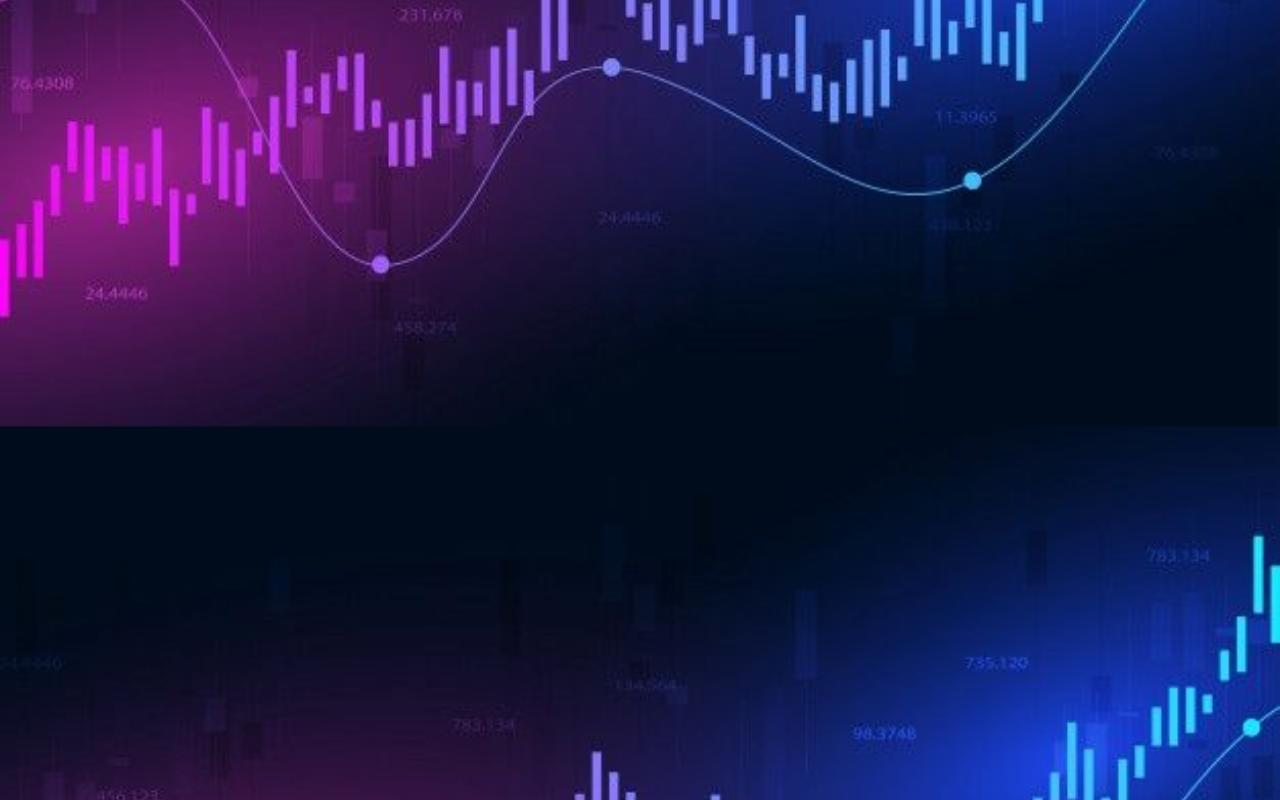
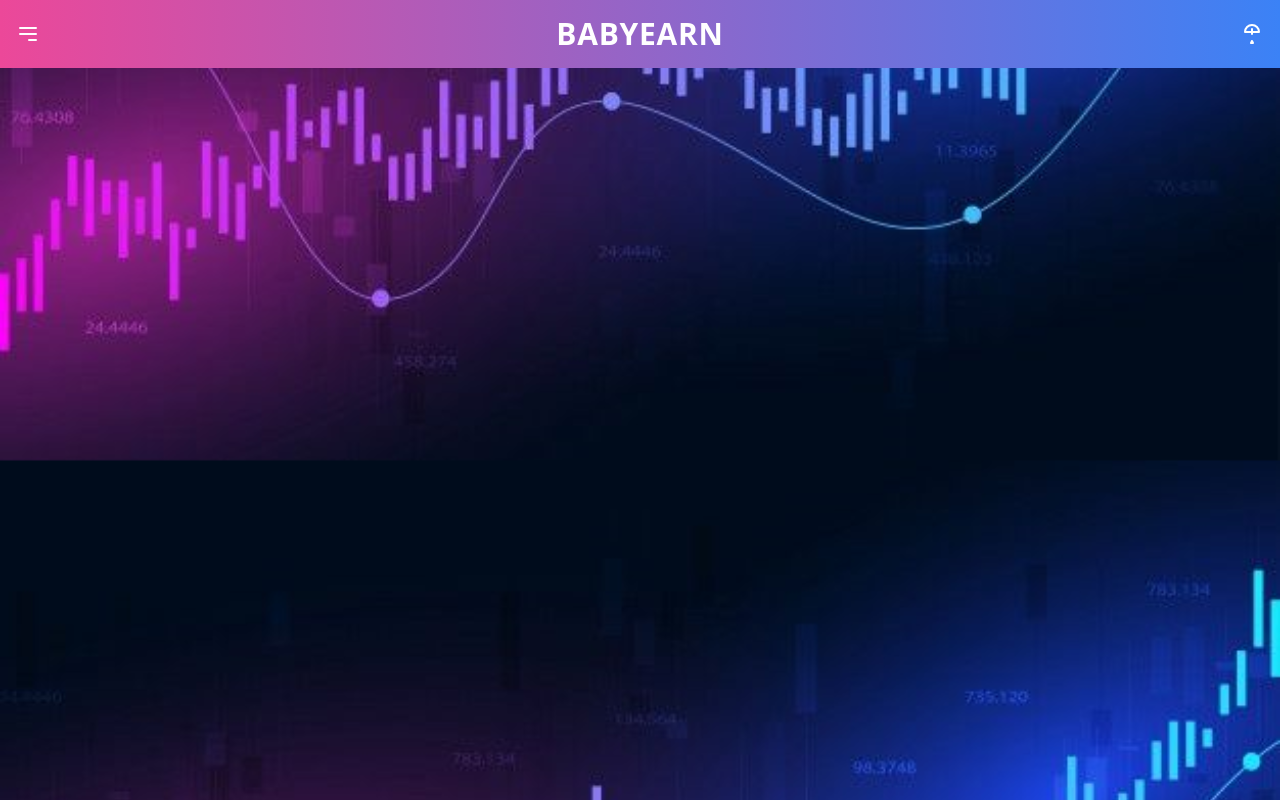
Before and after one commit to OUTER-DEV/frontend, a React (Create React App) app: page /header in a window 1280 px wide. Built offline with nearby package versions, Linux system fonts and the light colour scheme.

Commit message:
feat : add navbar component

```diff
--- a/package.json
+++ b/package.json
@@ -7,6 +7,7 @@
     "@testing-library/react": "^13.4.0",
     "@testing-library/user-event": "^13.5.0",
     "autoprefixer": "^10.4.17",
+    "clsx": "^2.1.0",
     "dotenv": "^16.4.1",
     "postcss": "^8.4.33",
     "postcss-cli": "^11.0.0",
@@ -16,7 +17,8 @@
     "react-router-dom": "^5.2.0",
     "react-scripts": "5.0.1",
     "tailwindcss": "^3.4.1",
-    "web-vitals": "^2.1.4"
+    "web-vitals": "^2.1.4",
+    "zustand": "^4.5.0"
   },
   "scripts": {
     "start": "react-scripts start",
--- a/src/App.js
+++ b/src/App.js
@@ -4,8 +4,7 @@ import { BrowserRouter as Router, Route, Switch, Redirect  } from 'react-router-
 
 
 import Login from "./Login/login"
-import MainPage from "./Main/main"
-
+import Header from './Header/Header';
 
 function App() {
   return (
@@ -14,9 +13,9 @@ function App() {
   <Switch>
   <Route exact path="/">
         <Redirect to="/login" />
-      </Route>
-    <Route path="/login" component={Login} />
-    <Route path="/main" component={MainPage} />
+  </Route>
+  <Route path="/login" component={Login} />
+  <Route path="/header" component={Header} />
   </Switch>
 </Router>
     </>
--- /dev/null
+++ b/src/Header/Header.js
@@ -0,0 +1,7 @@
+import Navbar from "./Navbar";
+
+export default function Header() {
+    return (
+        <Navbar/>
+    )
+}
--- /dev/null
+++ b/src/Header/Navbar.js
@@ -0,0 +1,50 @@
+export default function Navbar() {
+    return(
+        <nav className="bg-gradient-to-r from-pink-500 to-blue-500 p-4">
+      <div className="container mx-auto flex justify-between items-center">
+        {/* Icône pour les options à gauche */}
+        <div className="text-white">
+          {/* Remplacez l'icône ci-dessous par l'icône que vous souhaitez utiliser */}
+          <svg
+            xmlns="http://www.w3.org/2000/svg"
+            fill="none"
+            viewBox="0 0 24 24"
+            stroke="currentColor"
+            className="h-6 w-6 cursor-pointer"
+          >
+            <path
+              strokeLinecap="round"
+              strokeLinejoin="round"
+              strokeWidth="2"
+              d="M4 6h16M4 12h16m-7 6h7"
+            />
+          </svg>
+        </div>
+
+        {/* Nom de l'application au centre avec une police plus grande et stylée */}
+        <div className="text-white text-3xl font-extrabold tracking-wide">
+          BABYEARN
+        </div>
+
+        {/* Icône en forme de point d'interrogation à droite */}
+        <div className="text-white">
+          {/* Remplacez l'icône ci-dessous par l'icône que vous souhaitez utiliser */}
+          <svg
+            xmlns="http://www.w3.org/2000/svg"
+            fill="none"
+            viewBox="0 0 24 24"
+            stroke="currentColor"
+            className="h-6 w-6 cursor-pointer"
+          >
+            <path
+              strokeLinecap="round"
+              strokeLinejoin="round"
+              strokeWidth="2"
+              d="M12 19l-1 2h2l-1-2zm0-7V7m0-4a7 7 0 00-7 7h14a7 7 0 00-7-7z"
+            />
+          </svg>
+        </div>
+      </div>
+    </nav>
+    )
+}
--- a/src/Main/main.js
+++ /dev/null
@@ -1,14 +0,0 @@
-import React from 'react';
-
-
-const MainPage = () => {
-  return (
-    <>
-    <div>A</div>
-    <div>B</div>
-
-    </>
-  )
-};
-
-export default MainPage;
```
Also changed, not shown: 1 other file (tests, documents, lock files or other folders).
